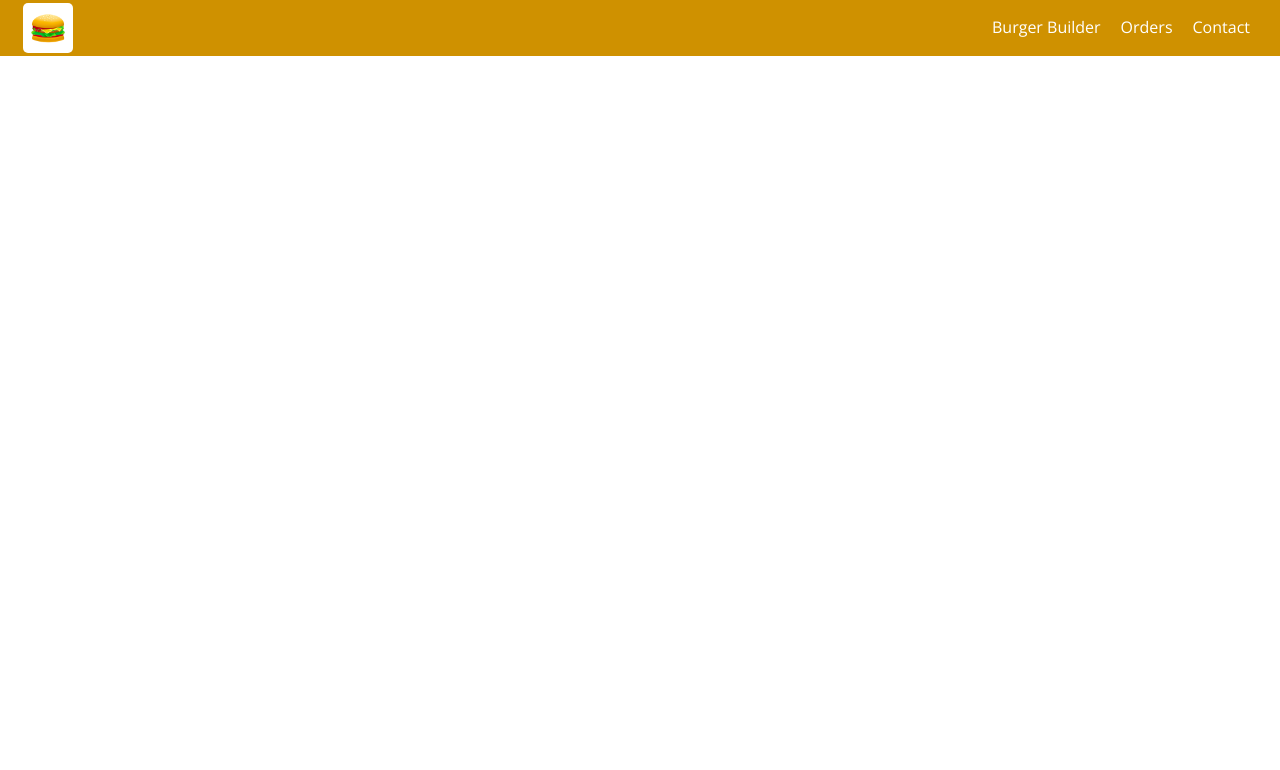
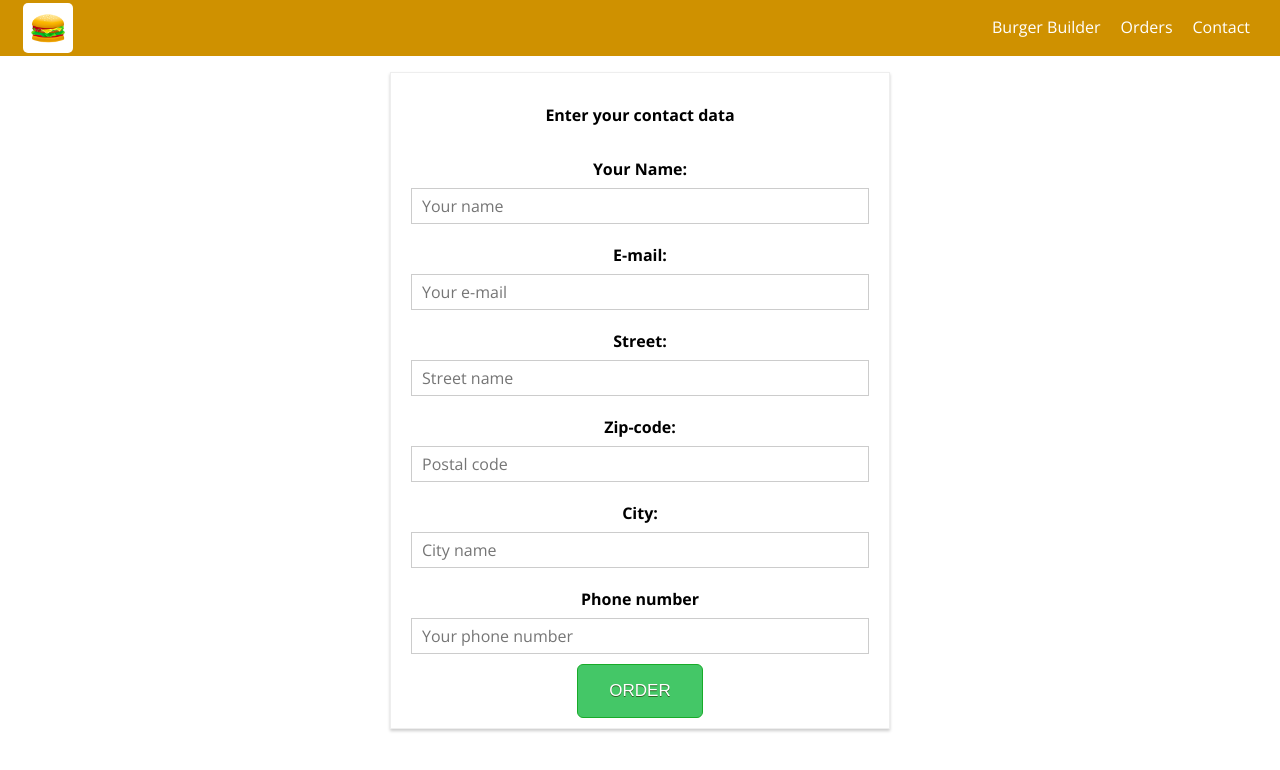
Before and after one commit to KowalikDominik/Burger-Project, a React (Create React App) app: page /Burger-Project/checkout in a window 1280 px wide. Both pictures are taken after a click on the button "CONTINUE". Shown: the top 770 px of the page. Built offline with nearby package versions, Linux system fonts and the light colour scheme.

Commit message:
add custom imput element to order form

```diff
--- a/src/App.js
+++ b/src/App.js
@@ -12,7 +12,7 @@ class App extends Component {
         <Layout>
 	          <Route path="/" exact component={BurgerBuilder} />
             <Route path="/orders" exact component={Orders} />
-	          <Route path="/checkout" exact component={Checkout} />
+	          <Route path="/checkout" component={Checkout} />
 
         </Layout>
       </div>
--- a/src/components/UI/Input/Input.js
+++ b/src/components/UI/Input/Input.js
@@ -1,21 +1,25 @@
 import React from 'react';
+import classes from './Input.module.css';
 
 const input = (props) => {
 	let inputElement = null;
 
-	switch (props.inputType){
+	switch (props.inputtype){
 		case ( 'input' ):
-			inputElement = <input {...props} >;
+			inputElement = <input className={classes.InputElement} {...props} />;
 			break;
 		case ( 'textarea' ):
-			inputElement = <textarea {...props} >;
+			inputElement = <textarea className={classes.InputElement} {...props} />;
 			break;
 		default:
-			inputElement = <input {...props} >;
+			inputElement = <input className={classes.InputElement} {...props} />;
 	}
 
 	return(
-
+		<div className={classes.Input}>
+			<label className={classes.Label}>{props.label}</label>
+			{inputElement}
+		</div>
 		)
 }
 
--- /dev/null
+++ b/src/components/UI/Input/Input.module.css
@@ -0,0 +1,25 @@
+.Input {
+	width: 100%;
+	margin: 0 auto;
+	padding: 10px;
+	box-sizing: border-box;
+}
+.Label {
+	font-weight: bold;
+	display: block;
+	margin-bottom: 8px;
+}
+.InputElement {
+	outline: none;
+	box-sizing: border-box;
+	border: 1px solid #ccc;
+	background-color: #fff;
+	font: inherit;
+	padding: 6px 10px;
+	display: block;
+	width: 100%;
+}
+.InputElement:focus {
+	outline: none;
+	background-color: #ccc;
+}
--- a/src/containers/Checkout/Checkout.js
+++ b/src/containers/Checkout/Checkout.js
@@ -2,6 +2,7 @@ import React, { Component } from 'react';
 import { Route } from 'react-router-dom';
 import CheckoutSummary from '../../components/Order/CheckoutSummary/CheckoutSummary';
 import ContactData from './ContactData/ContactData';
+
 
 class Checkout extends Component {
 	state = {
@@ -32,14 +33,14 @@ class Checkout extends Component {
 	}
 
 	render () {
-console.log(this.props.match);
 		return (
 				<div>
+				<Route path="/checkout" exact>
 					<CheckoutSummary
 						ingredients={this.state.ingredients}
 						checkoutCancelled={this.checkoutCancelledHandler}
 						checkoutContinued={this.checkoutContinuedHandler} />
-
+				</Route>
 				<Route path={this.props.match.path + "/contact-data"}>
 					<ContactData
 						ingredients={this.state.ingredients}
--- a/src/containers/Checkout/ContactData/ContactData.js
+++ b/src/containers/Checkout/ContactData/ContactData.js
@@ -5,6 +5,7 @@ import axios from '../../../axios-orders';
 import Spinner from '../../../components/UI/Spinner/Spinner';
 import Aux from '../../../hoc/Auxiliary/Auxiliary';
 import { withRouter } from "react-router";
+import Input from '../../../components/UI/Input/Input';
 
 class ContactData extends Component {
 	state = {
@@ -56,12 +57,12 @@ class ContactData extends Component {
 		<Aux>
 			<h4>Enter your contact data</h4>
 			<form>
-				<input className={classes.Input} type="text" name="name" placeholder="Your name" />
-				<input className={classes.Input} type="email" name="email" placeholder="Your e-mail" />
-				<input className={classes.Input} type="text" name="street" placeholder="Street name" />
-				<input className={classes.Input} type="text" name="postalCode" pattern="[0-9]{5}" placeholder="Postal code" />
-				<input className={classes.Input} type="text" name="city" placeholder="City name" />
-				<input className={classes.Input} type="tel" name="phone"  pattern="[0-9]{3}-[0-9]{2}-[0-9]{3}" placeholder="Your phone number" />
+				<Input inputtype="input" label="Your Name:" type="text" name="name" placeholder="Your name" />
+				<Input inputtype="input" label="E-mail:" type="email" name="email" placeholder="Your e-mail" />
+				<Input inputtype="input" label="Street:" type="text" name="street" placeholder="Street name" />
+				<Input inputtype="input" label="Zip-code:" type="text" name="postalCode" pattern="[0-9]{5}" placeholder="Postal code" />
+				<Input inputtype="input" label="City:" type="text" name="city" placeholder="City name" />
+				<Input inputtype="input" label="Phone number" type="tel" name="phone"  pattern="[0-9]{3}-[0-9]{2}-[0-9]{3}" placeholder="Your phone number" />
 				<Button btnType="Success" clicked={this.orderHandler}>ORDER</Button>
 			</form>
 		</Aux>);
--- a/src/containers/Checkout/ContactData/ContactData.module.css
+++ b/src/containers/Checkout/ContactData/ContactData.module.css
@@ -1,14 +1,11 @@
 .ContactData {
-	width: 80%;
-	margin: 20px auto;
+	width: 100%;
+	margin: 0 auto;
 	text-align: center;
 	box-shadow: 0 2px 3px #ccc;
 	border: 1px solid #eee;
 	padding: 10px;
 	box-sizing: border-box;
-}
-.Input {
-	display: block;
 }
 
 @media (min-width: 600px){
```
Also changed, not shown: src/components/UI/Input/Input.modal.css (deleted), 1 other file (tests, documents, lock files or other folders).
